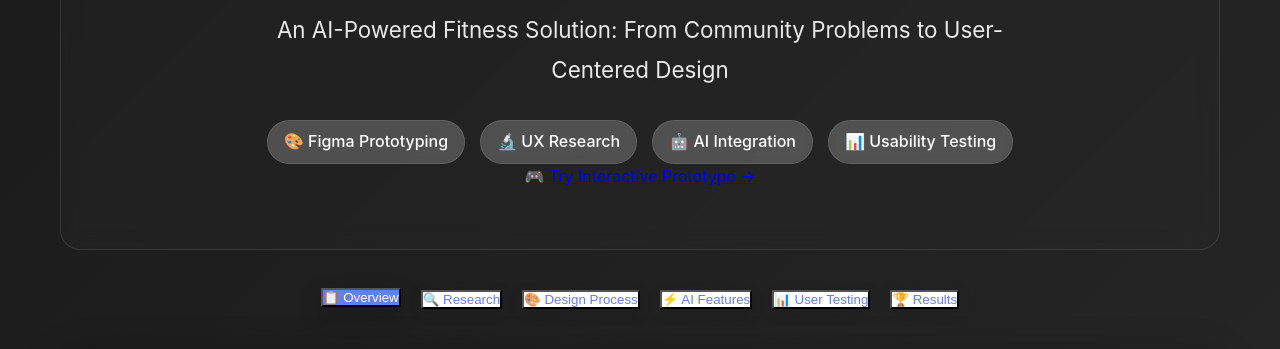
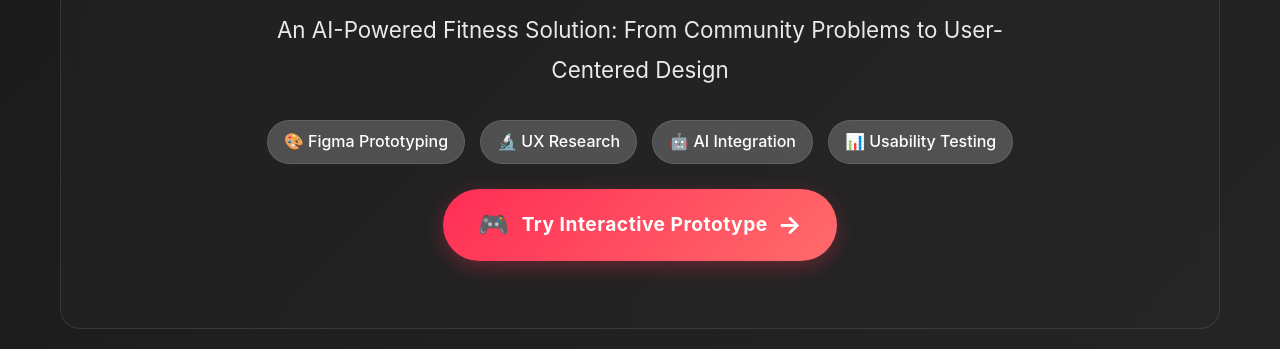
Before and after one commit to SMariamD/YallaFitfusionLifestyle-App, a plain HTML site: page index.html in a window 1280 px wide. Shown: the part 181-530 px from the top of the page. Drawn offline with Linux system fonts and the light colour scheme.

Commit message:
Enhance Figma button with interactive styles and animations

```diff
--- a/index.html
+++ b/index.html
@@ -97,6 +97,84 @@
 
         .tech-item {
             padding: 10px 20px;
+        }
+
+        /* Figma Button Styles */
+        .figma-button {
+            display: inline-block;
+            position: relative;
+            margin-top: 25px;
+            padding: 0;
+            border-radius: 50px;
+            overflow: hidden;
+            text-decoration: none;
+            background: linear-gradient(135deg, #FF2D55 0%, #FF6B6B 100%);
+            box-shadow: 0 6px 20px rgba(255, 45, 85, 0.3);
+            transition: all 0.4s cubic-bezier(0.25, 0.8, 0.25, 1);
+            z-index: 1;
+        }
+
+        .figma-button .button-content {
+            display: flex;
+            align-items: center;
+            padding: 16px 35px;
+            position: relative;
+            z-index: 2;
+            color: white;
+            font-weight: 700;
+            font-size: 1.2rem;
+            letter-spacing: 0.5px;
+        }
+
+        .button-icon {
+            margin-right: 12px;
+            font-size: 1.3em;
+            transition: transform 0.3s ease;
+        }
+
+        .button-arrow {
+            margin-left: 10px;
+            font-size: 1.3em;
+            transition: transform 0.3s ease;
+        }
+
+        .button-pulse {
+            position: absolute;
+            width: 100%;
+            height: 100%;
+            top: 0;
+            left: 0;
+            background: linear-gradient(90deg, transparent, rgba(255, 255, 255, 0.2), transparent);
+            transform: translateX(-100%);
+            transition: 0.6s;
+            z-index: 1;
+        }
+
+        .figma-button:hover {
+            transform: translateY(-4px) scale(1.02);
+            box-shadow: 0 12px 30px rgba(255, 45, 85, 0.4);
+        }
+
+        .figma-button:hover .button-pulse {
+            transform: translateX(100%);
+        }
+
+        .figma-button:active {
+            transform: translateY(-1px) scale(0.98);
+            box-shadow: 0 4px 15px rgba(255, 45, 85, 0.3);
+        }
+
+        .figma-button:hover .button-arrow {
+            transform: translateX(5px);
+        }
+
+        .figma-button:hover .button-icon {
+            animation: bounce 0.6s ease infinite alternate;
+        }
+
+        @keyframes bounce {
+            0% { transform: translateY(0); }
+            100% { transform: translateY(-5px); }
         }
 
         .navigation {
```
